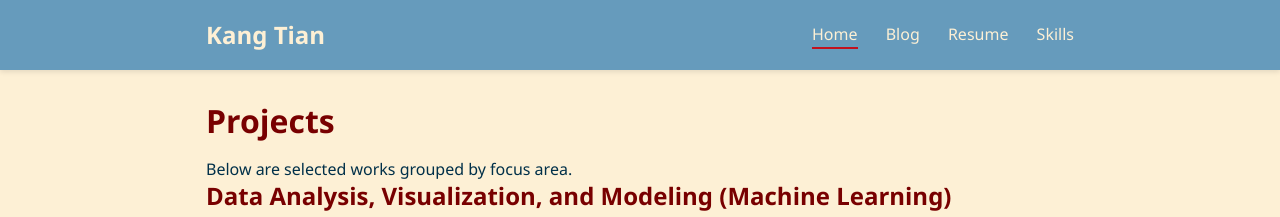
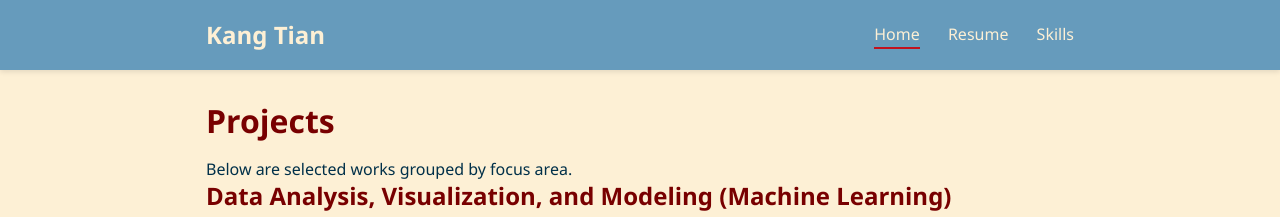
Before and after one commit to kang-tian/kang-tian.github.io, a Jekyll site: the page built from index.md, in a window 1280 px wide. Shown: the top 217 px of the page. Built offline with Jekyll 4.4.1, drawn with Linux system fonts in a browser that asks for light colours.

Commit message:
Update default.html

```diff
--- a/_layouts/default.html
+++ b/_layouts/default.html
@@ -12,9 +12,8 @@
       <a class="brand" href="{{ '/' | relative_url }}">{{ site.title }}</a>
       <div class="links">
         <a href="{{ '/' | relative_url }}" {% if page.url == '/' %}aria-current="page"{% endif %}>Home</a>
-        <a href="{{ '/blog/' | relative_url }}" {% if page.url contains '/blog' %}aria-current="page"{% endif %}>Blog</a>
         <a href="{{ '/resume/' | relative_url }}" {% if page.url contains '/resume' %}aria-current="page"{% endif %}>Resume</a>
-        <a href="{{ '/skills/' | relative_url }}" {% if page.url contains '/skills' %}aria-current="page"{% endif %}>Skills</a>
+        <a href="{{ '/skills & Certifications/' | relative_url }}" {% if page.url contains '/skills' %}aria-current="page"{% endif %}>Skills</a>
       </div>
     </nav>
   </header>
```
